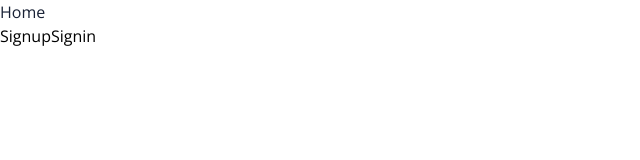
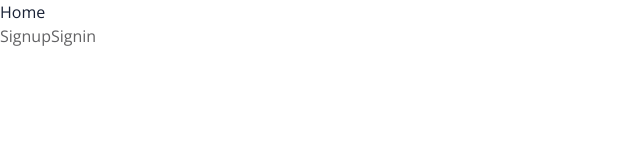
Before and after one commit to quintinoandre/front-expert-delivery-spa, a Next.js app: page / in a window 1280 px wide. Shown: the top 160 px of the page, without its empty margins (0-640 px from the left). Built offline with nearby package versions, Linux system fonts and the light colour scheme.

Commit message:
feat: atualizado estilos globais

```diff
--- a/styles/globals.css
+++ b/styles/globals.css
@@ -11,7 +11,8 @@
 		color: #182135;
 	}
 
-	p {
+	p,
+	a {
 		color: #626264;
 	}
 }
```
